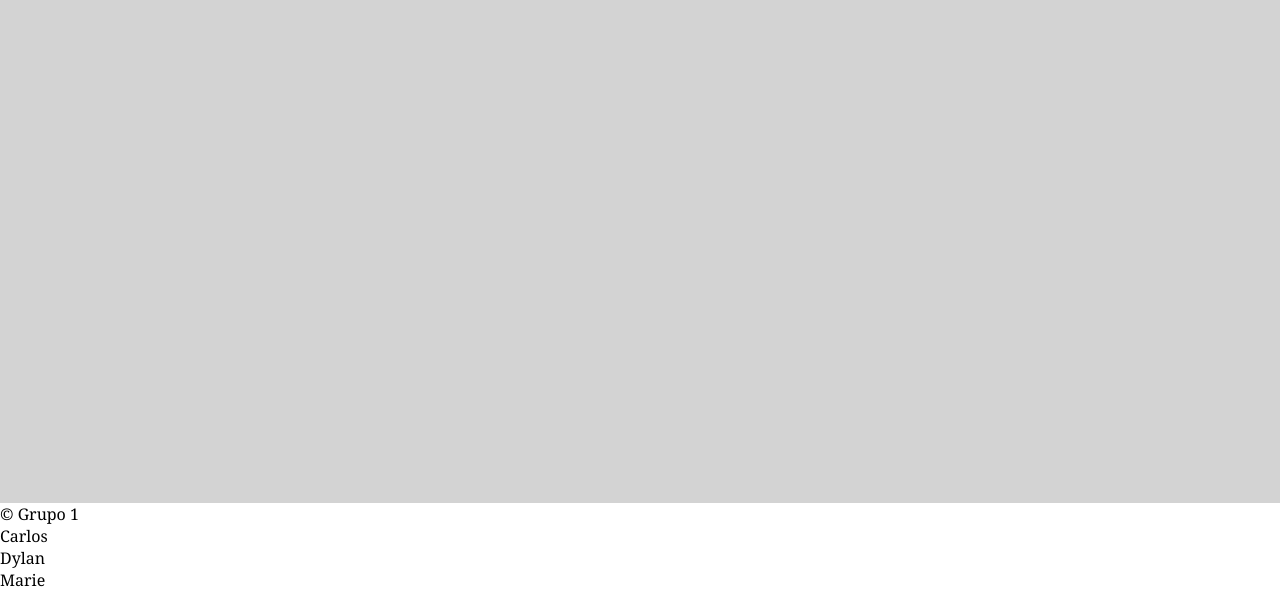
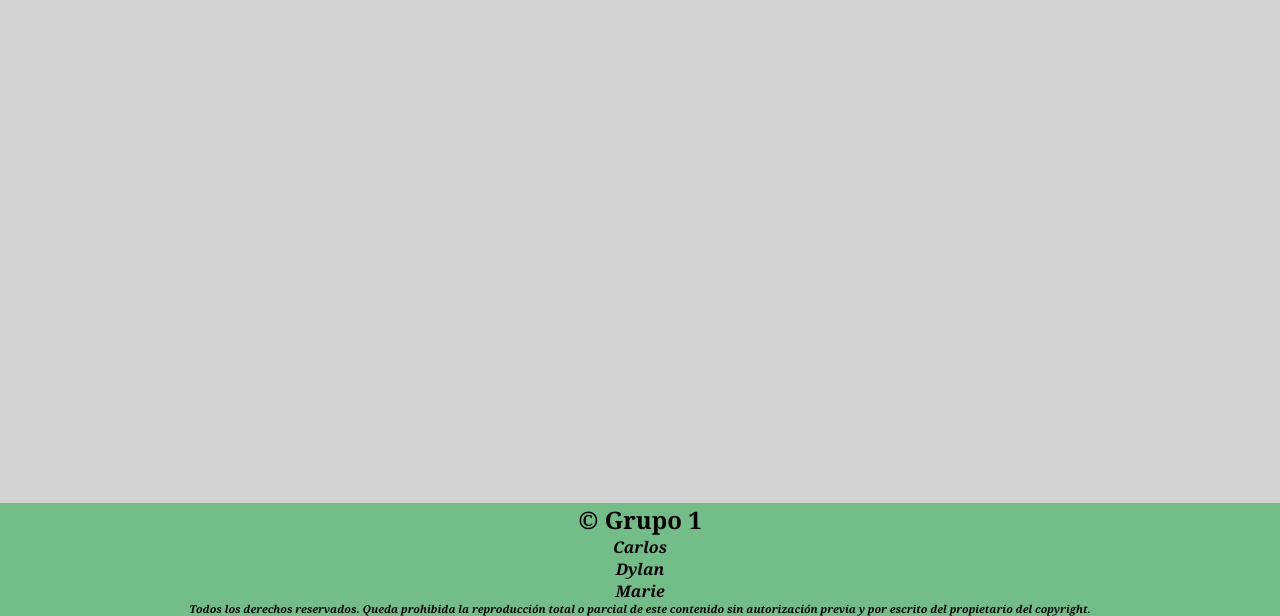
Before and after one commit to CeeJay-RD/TALENDIG-CSS, a plain HTML site: page index.html in a window 1280 px wide. Shown: the part 1399-2015 px from the top of the page. Before the commit the page ends 1990 px from the top, so only its background shows below. Drawn offline with Linux system fonts and the light colour scheme.

Commit message:
Agregue el footer de la pagina

```diff
--- a/index.html
+++ b/index.html
@@ -47,11 +47,13 @@
 
     <!-- Footer = final de la pagina principal -->
     <div id="footer">
-        <p>© Grupo 1</p>
-        <p>Carlos</p>
-        <p>Dylan</p>
-        <p>Marie</p>
+        <h2>© Grupo 1</h2>
+        <h4><em>Carlos</em></h4>
+        <h4><em>Dylan</em></h4>
+        <h4><em>Marie</em></h4>
+        <h6><strong><em>Todos los derechos reservados. Queda prohibida la reproducción total o parcial de este contenido sin autorización previa y por escrito del propietario del copyright.</em></strong></h6>
     </div>
+
 
 
 </head>
--- a/stylesdylan.css
+++ b/stylesdylan.css
@@ -62,3 +62,8 @@ li {
     font-size: 21px;
     margin-left: -12%;
  }
+
+#footer {
+    text-align: center;
+    background-color: #73bd88;
+}
```
